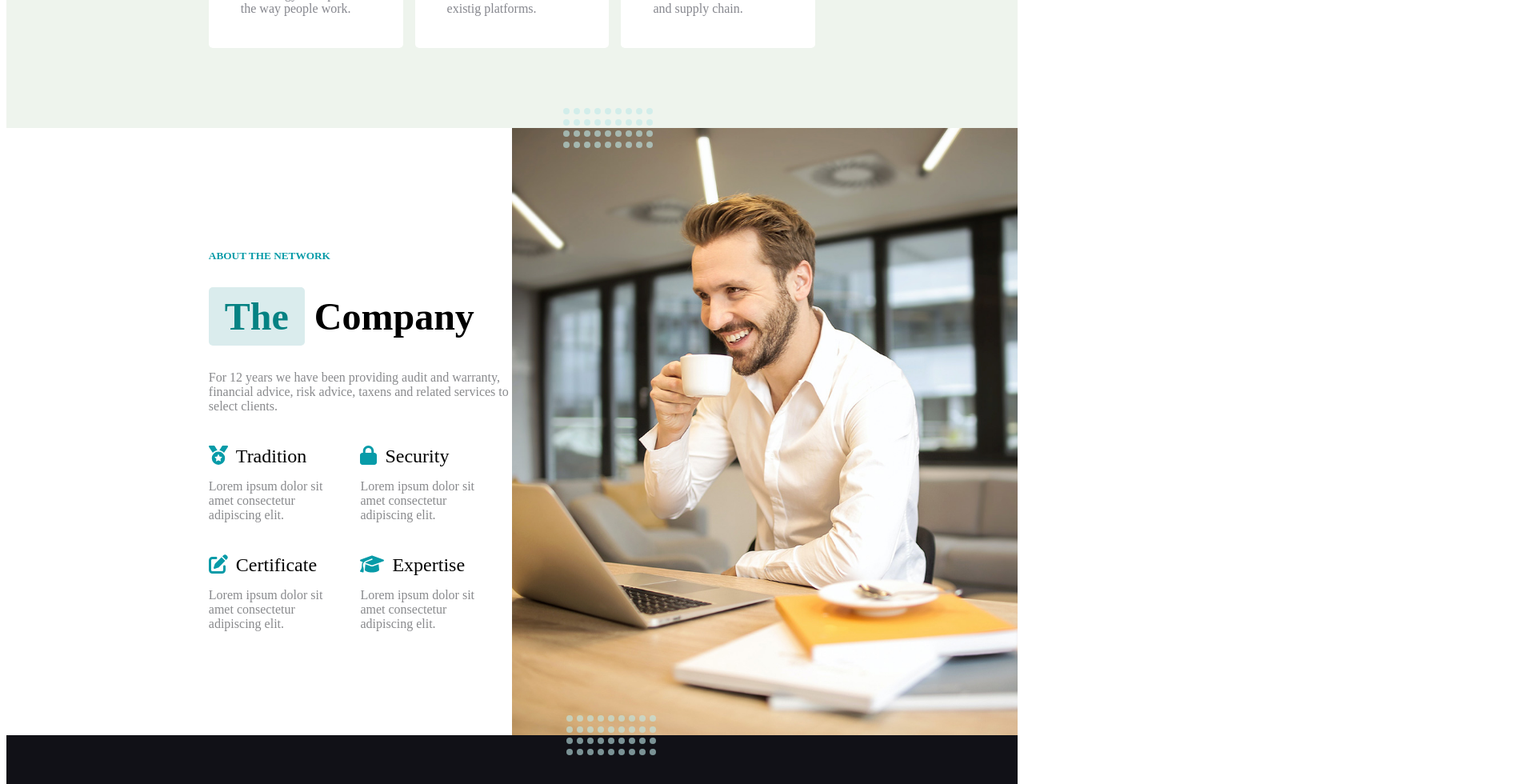
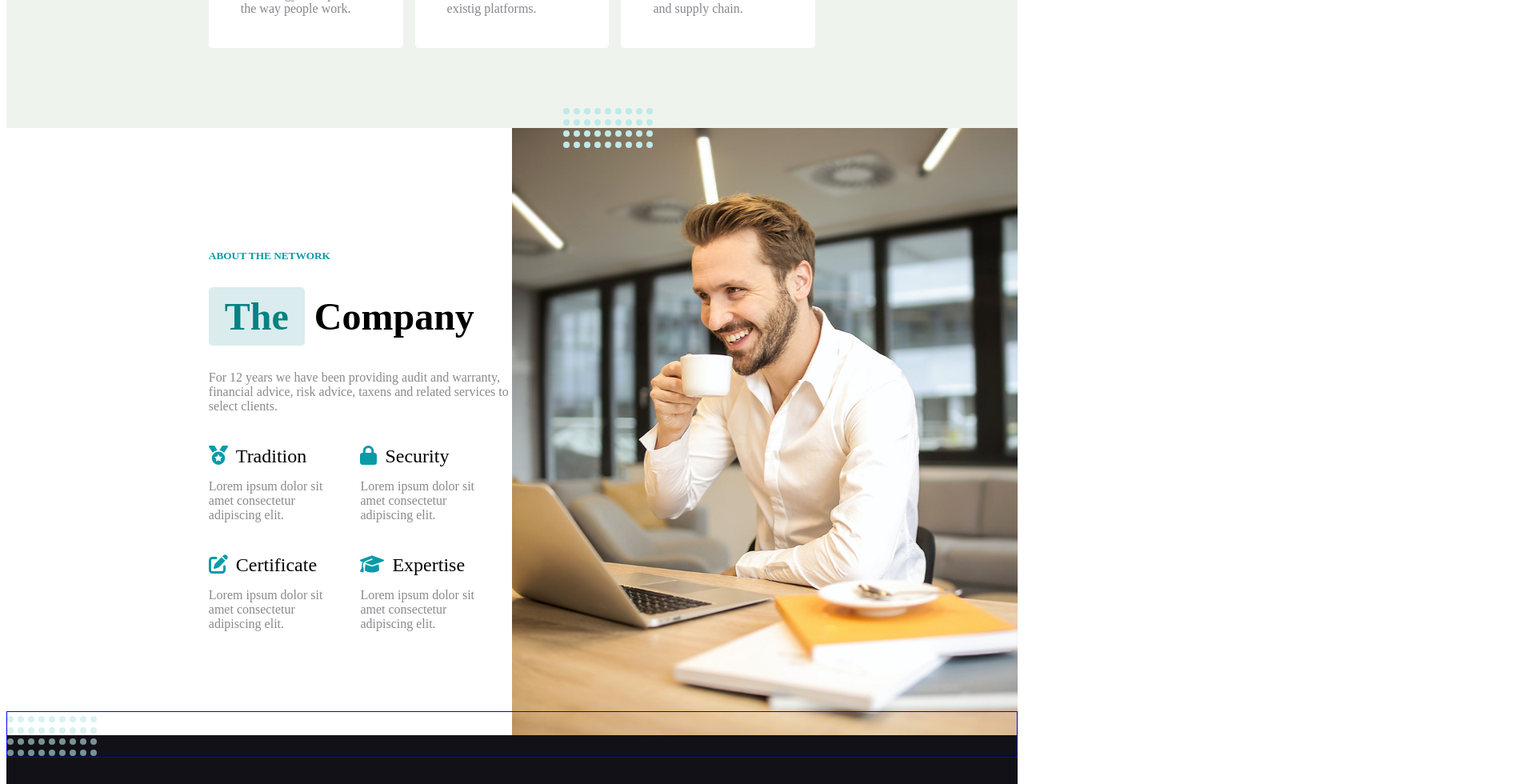
Before and after one commit to Maino24/proj-html-vuejs, a Vue app: page / in a window 1280 px wide. Shown: the part 1180-2160 px from the top of the page at 80% size, 1920 px wide, since content can reach past the window. Built offline with nearby package versions, Linux system fonts and the light colour scheme.

Commit message:
ultime modifiche

```diff
--- a/src/App.vue
+++ b/src/App.vue
@@ -45,26 +45,6 @@ export default {
         point: '.'
       },
 
-      //icone
-
-    /*  headerBottom:{
-        logo: 'logo-light.png',
-        nav: '',
-        button1: '../assets/hover-button1.png',
-        title1: 'LEAD',
-        font: '',
-        title2:'COSTUMER',
-        paragrafo: 'Successful strategies require data analysis, creativity and costomer focus, taking advantage of the latest technologies to offer excellent services.',
-        button2: '../assets/hover-button2.png',
-        button3: '../assets/hover-button3.png'
-      },*/
-
-
-       //es.
-
-
-       /* ----- ARRAY SECONDA SEZIONE ----- */
-
     }
   }
 }
@@ -78,5 +58,9 @@ export default {
   box-sizing: border-box;
 }
 
+#app{
+  width: 100%;
+}
+
 
 </style>
--- a/src/components/FooterComp.vue
+++ b/src/components/FooterComp.vue
@@ -18,7 +18,7 @@
 export default {
   name: 'FooterComp',
   props: {
-   footer: Array
+   footer: Object
   }
 }
 </script>
--- a/src/components/HeaderBottom.vue
+++ b/src/components/HeaderBottom.vue
@@ -30,8 +30,8 @@
     .lista{
         list-style: none;
         color: white;
-        font-size: 1.2rem;
-        padding:  5px;
+        font-size: 1rem;
+        padding:  10px 2px;
 
     }
 
--- a/src/components/MainComp.vue
+++ b/src/components/MainComp.vue
@@ -51,7 +51,7 @@
 
     <div class="backgroundSecTre">
        <!--- PALLINI TRA SECTION -->
-      <div class="containerPallini">
+      <div class="containerPallini1">
         <div class="iconFirstRow">
           <div v-for="elem, index in 9" :key="index"><i class="icona" :class="`${iconaImg.icone}`"></i></div>
         </div>
@@ -246,7 +246,7 @@ export default {
       position: relative;
       bottom: 30px;
       left: 70vh;
-
+      //border: 1px solid blue;
     }
     .iconFirstRow{
       display: flex;
@@ -305,10 +305,16 @@ export default {
   }
 
   /*-- SEC. TRE --*/
-    .containerPallini{
+
+  .backgroundSecTre{
+    background-color: rgba(17, 17, 23, 1);
+
+    .containerPallini1{
       position: relative;
       bottom: 30px;
-      left: 700px;
+      border: 1px solid blue;
+      padding-right: 0;
+      margin-right: 0;
     }
     .iconFirstRow{
       display: flex;
@@ -321,8 +327,8 @@ export default {
       padding-right: 5px;
       padding-top: 5px;
     }
-  .backgroundSecTre{
-    background-color: rgba(17, 17, 23, 1);
+
+
   .cardSecTre3{
       width: 60%;
       margin: auto;
--- a/src/components/SecCinqueComp.vue
+++ b/src/components/SecCinqueComp.vue
@@ -63,6 +63,13 @@
 </script>
 
 <style lang="scss" scoped>
+
+*{
+  padding: 0;
+  border: 0;
+  box-sizing: border-box;
+}
+
 .backgroundSecCinque{
   padding: 50px 0;
     .cardSecCinque5{
@@ -161,7 +168,7 @@
 
         .cardSecCinque1:hover .parag{
           padding: 0 20px;
-          padding-top: 90px;
+          padding-top: 20px;
           font-size: 1.5rem;
           text-align: center;
           color: white;
@@ -229,7 +236,7 @@
 
         .cardSecCinque2:hover  .parag{
           padding: 0 20px;
-          padding-top: 90px;
+          padding-top: 20px;
           font-size: 1.5rem;
           text-align: center;
         }
@@ -296,7 +303,7 @@
 
         .cardSecCinque3:hover  .parag{
           padding: 0 20px;
-          padding-top: 90px;
+          padding-top: 30px;
           font-size: 1.5rem;
           text-align: center;
         }
--- a/src/components/SecSetteComp.vue
+++ b/src/components/SecSetteComp.vue
@@ -44,6 +44,12 @@
 </script>
 
 <style lang="scss" scoped>
+
+*{
+  padding: 0;
+  border: 0;
+  box-sizing: border-box;
+}
 
   .cardSecSette7{
     padding: 100px 0;
```
